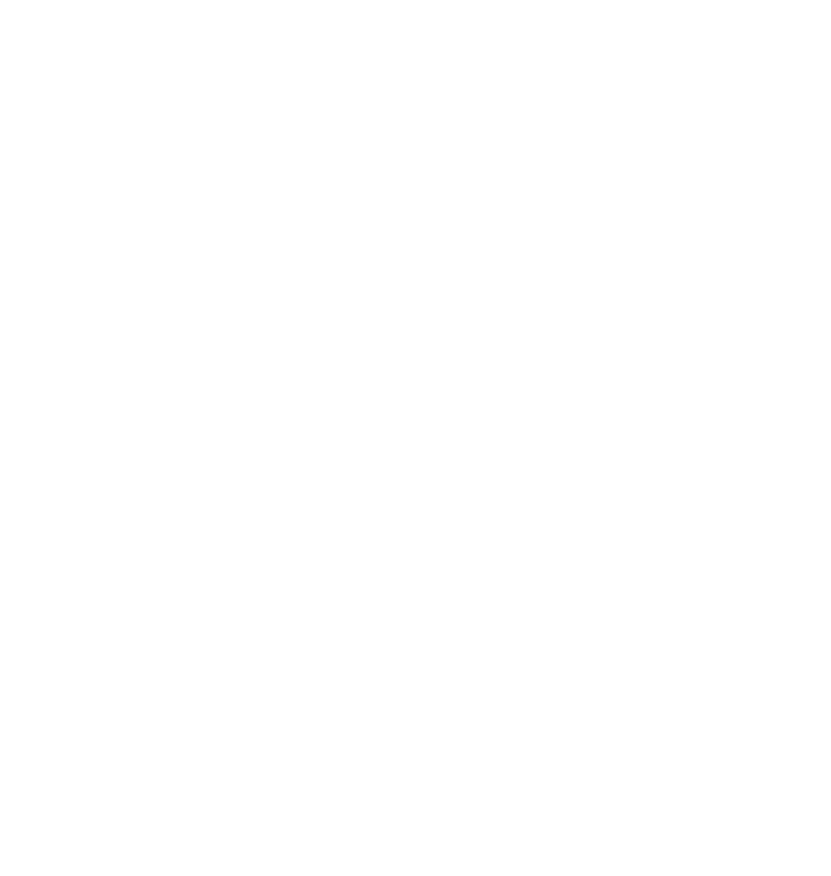
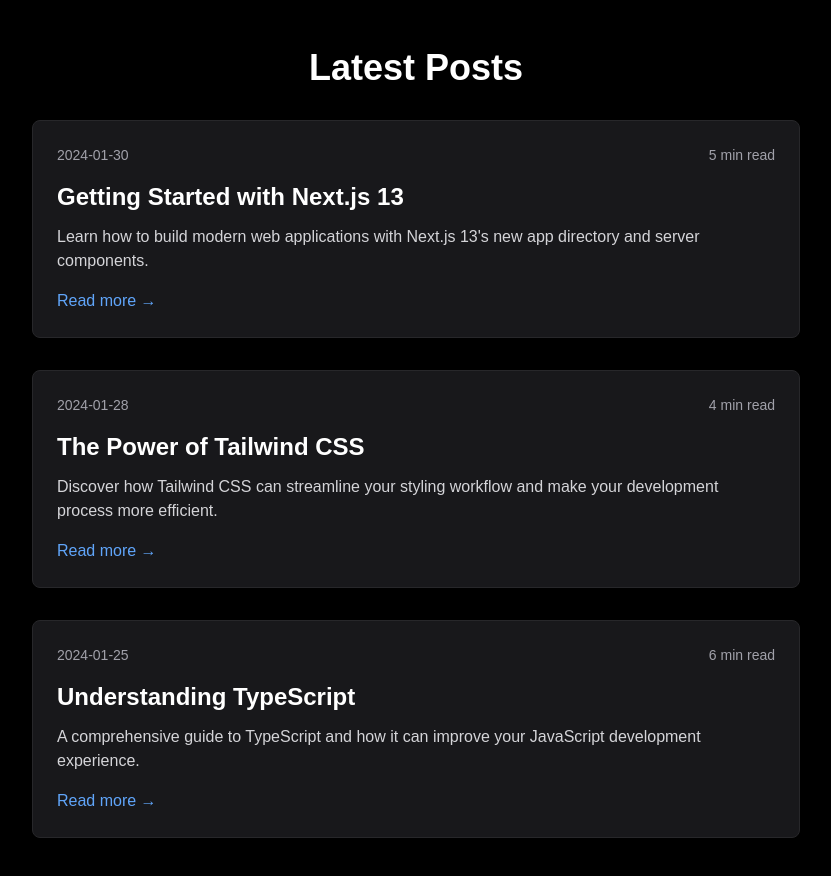
Before and after one commit to replay9zz/next-project, a Next.js app: page /blog in a window 1280 px wide. Shown: the part 800-1676 px from the top of the page, without its empty margins (224-1055 px from the left). Before the commit the page ends 800 px from the top, so only its background shows below. Built offline with nearby package versions, Linux system fonts and the light colour scheme.

Commit message:
Sample blog post design

```diff
--- a/src/app/blog/page.tsx
+++ b/src/app/blog/page.tsx
@@ -1,4 +1,3 @@
-// src/app/blog/page.tsx
 'use client';
 
 import React, { useState, useEffect } from 'react';
@@ -6,6 +5,38 @@ import RegularTetrahedron from '@/components/RegularTetrahedron';
 import HoverInfoDisplay from '@/components/HoverInfoDisplay';
 import Lenis from '@studio-freight/lenis'
 import '@/app/styles.css';
+
+interface BlogPost {
+  id: number;
+  title: string;
+  excerpt: string;
+  date: string;
+  readTime: string;
+}
+
+const blogPosts: BlogPost[] = [
+  {
+    id: 1,
+    title: "Getting Started with Next.js 13",
+    excerpt: "Learn how to build modern web applications with Next.js 13's new app directory and server components.",
+    date: "2024-01-30",
+    readTime: "5 min read"
+  },
+  {
+    id: 2,
+    title: "The Power of Tailwind CSS",
+    excerpt: "Discover how Tailwind CSS can streamline your styling workflow and make your development process more efficient.",
+    date: "2024-01-28",
+    readTime: "4 min read"
+  },
+  {
+    id: 3,
+    title: "Understanding TypeScript",
+    excerpt: "A comprehensive guide to TypeScript and how it can improve your JavaScript development experience.",
+    date: "2024-01-25",
+    readTime: "6 min read"
+  }
+];
 
 const Blog = () => {
   const [hoveredUrl, setHoveredUrl] = useState('');
@@ -25,9 +56,10 @@ const Blog = () => {
     };
   }, []);
 
-
   return (
-    <div className="fixed inset-0 overflow-hidden">
+    <div className="min-h-screen">
+      {/* Original Tetrahedron Section */}
+      <div className="h-screen relative overflow-hidden">
         <div className="relative h-full w-full">
           <RegularTetrahedron setHoveredUrl={setHoveredUrl} />
           <div className="absolute top-20 w-full text-center">
@@ -36,6 +68,36 @@ const Blog = () => {
           <h1 className="title">&quot;BLOG&quot;</h1>
         </div>
       </div>
+
+      {/* Blog Posts Section */}
+      <div className="min-h-screen bg-black py-12 px-4 sm:px-6 lg:px-8">
+        <div className="max-w-3xl mx-auto">
+          <h2 className="text-4xl font-bold text-white mb-8 text-center">Latest Posts</h2>
+          <div className="space-y-8">
+            {blogPosts.map((post) => (
+              <article
+                key={post.id}
+                className="bg-zinc-900 p-6 rounded-lg shadow-md hover:shadow-lg transition-shadow duration-300 border border-zinc-800"
+              >
+                <div className="flex items-center justify-between mb-4">
+                  <time className="text-sm text-zinc-400">{post.date}</time>
+                  <span className="text-sm text-zinc-400">{post.readTime}</span>
+                </div>
+                <h3 className="text-2xl font-semibold text-white mb-3">
+                  {post.title}
+                </h3>
+                <p className="text-zinc-300">{post.excerpt}</p>
+                <div className="mt-4">
+                  <button className="text-blue-400 hover:text-blue-300 font-medium">
+                    Read more →
+                  </button>
+                </div>
+              </article>
+            ))}
+          </div>
+        </div>
+      </div>
+    </div>
   );
 };
 
```
Lines whose indentation alone changed are shown as unchanged.
